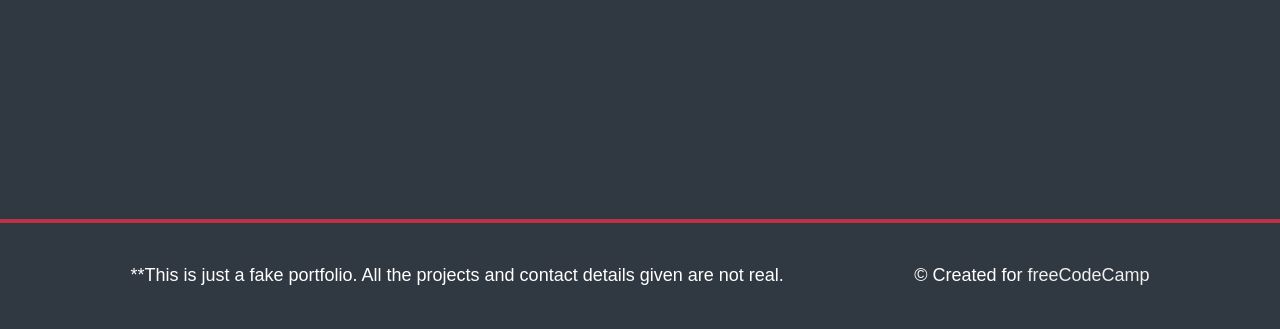
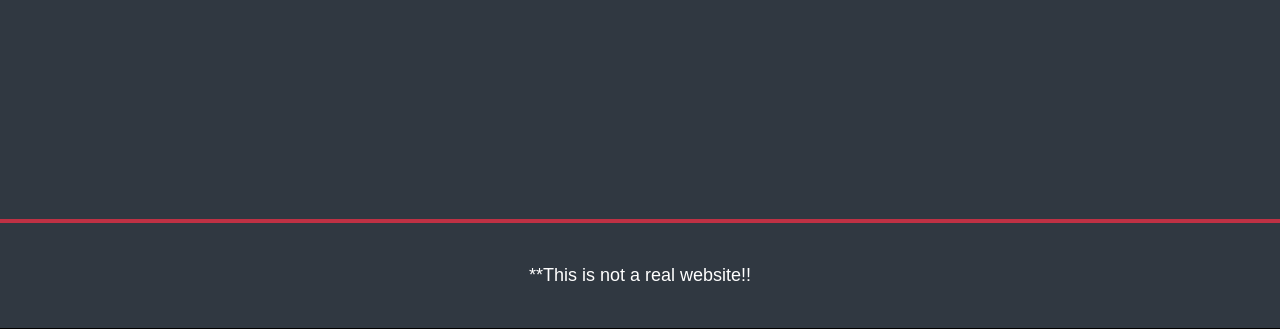
Before and after one commit to AddLuc/personal-porfolio, a plain HTML site: page index.html in a window 1280 px wide. Shown: the part 1905-2234 px from the top of the page. Drawn offline with Linux system fonts and the light colour scheme.

Commit message:
Add comment. Change footer

```diff
--- a/index.html
+++ b/index.html
@@ -1,16 +1,14 @@
-<!DOCTYPE html>
+<!--Built by following the code in the example-->
+<!--DOCTYPE html-->
 <html>
 <link rel="stylesheet" type="text/css" href="css/portfoliostyle.css">
 <!--START OF NAV SECTION-->
 
   <nav id="navbar" class="nav">
     <ul class="nav-list">
-      <li><a href="#about">About</a>
-      </li>
-      <li><a href="#projects">Porfolio</a>
-      </li>
-      <li><a href="#contact">Contact</a>
-      </li>
+      <li><a href="#about">About</a></li>
+      <li><a href="#projects">Porfolio</a></li>
+      <li><a href="#contact">Contact</a></li>
     </ul>
   </nav>
 <!--END OF NAV SECTION-->
@@ -69,14 +67,7 @@
 
 <footer>
   <p>
-    **This is just a fake portfolio. All the projects and contact details given
-    are not real.
-  </p>
-  <p>
-    &copy; Created for
-    <a href="https://www.freecodecamp.com/" target="_blank"
-      >freeCodeCamp <i class="fab fa-free-code-camp"></i
-    ></a>
+    **This is not a real website!!
   </p>
 </footer>
 
```
